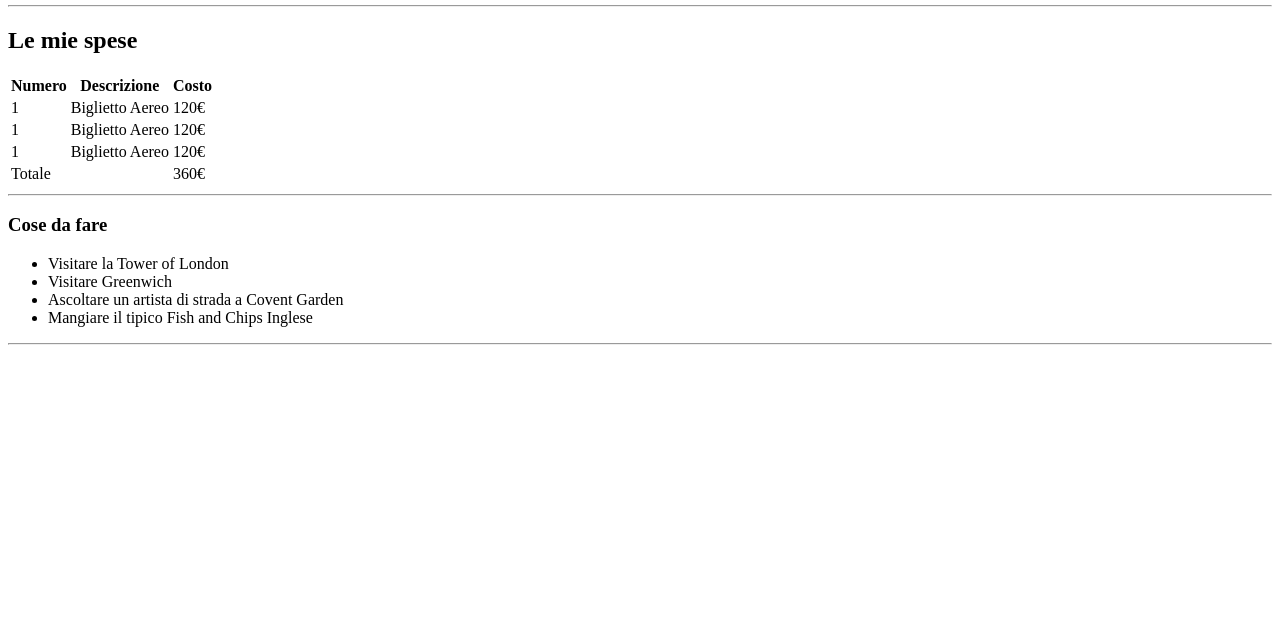
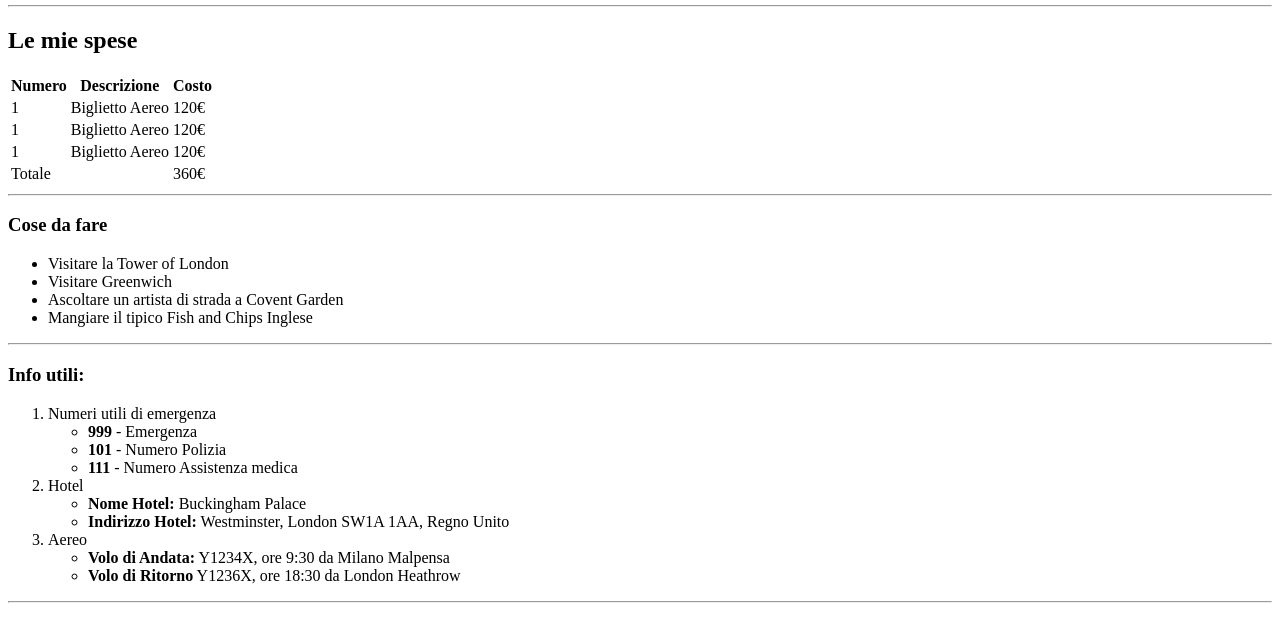
Before and after one commit to jacopo-ferroni/html-london-trip, a plain HTML site: page index.html in a window 1280 px wide. Shown: the part 101-742 px from the top of the page. Drawn offline with Linux system fonts and the light colour scheme.

Commit message:
third section

```diff
--- a/index.html
+++ b/index.html
@@ -72,5 +72,33 @@
     <!-- linea divisoria -->
     <hr>
 
+    <!-- third section -->
+    <section>
+        <h3>Info utili:</h3>
+        <ol>
+            <li>Numeri utili di emergenza</li>
+            <ul>
+                <li><strong>999</strong> - Emergenza</li>
+                <li><strong>101</strong> - Numero Polizia</li>
+                <li><strong>111</strong> - Numero Assistenza medica</li>
+            </ul>
+
+            <li>Hotel</li>
+            <ul>
+                <li><strong>Nome Hotel:</strong> Buckingham Palace</li>
+                <li><strong>Indirizzo Hotel:</strong> Westminster, London SW1A 1AA, Regno Unito</li>
+            </ul>
+
+            <li>Aereo</li>
+            <ul>
+                <li><strong>Volo di Andata:</strong> Y1234X, ore 9:30 da Milano Malpensa</li>
+                <li><strong>Volo di Ritorno</strong> Y1236X, ore 18:30 da London Heathrow</li>
+            </ul>
+        </ol>
+    </section>
+
+    <!-- linea divisoria -->
+    <hr>
+
 </body>
 </html>
```
